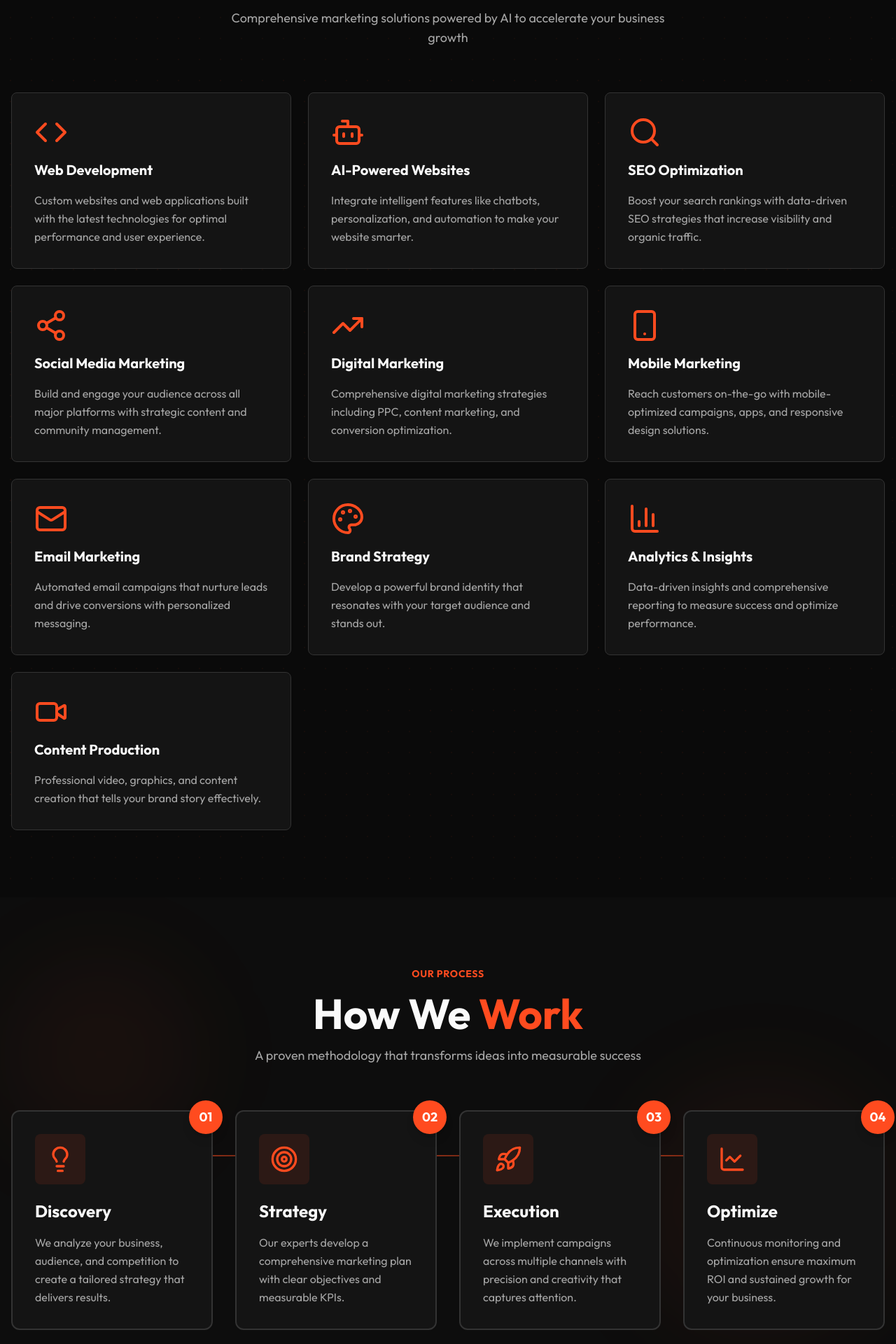
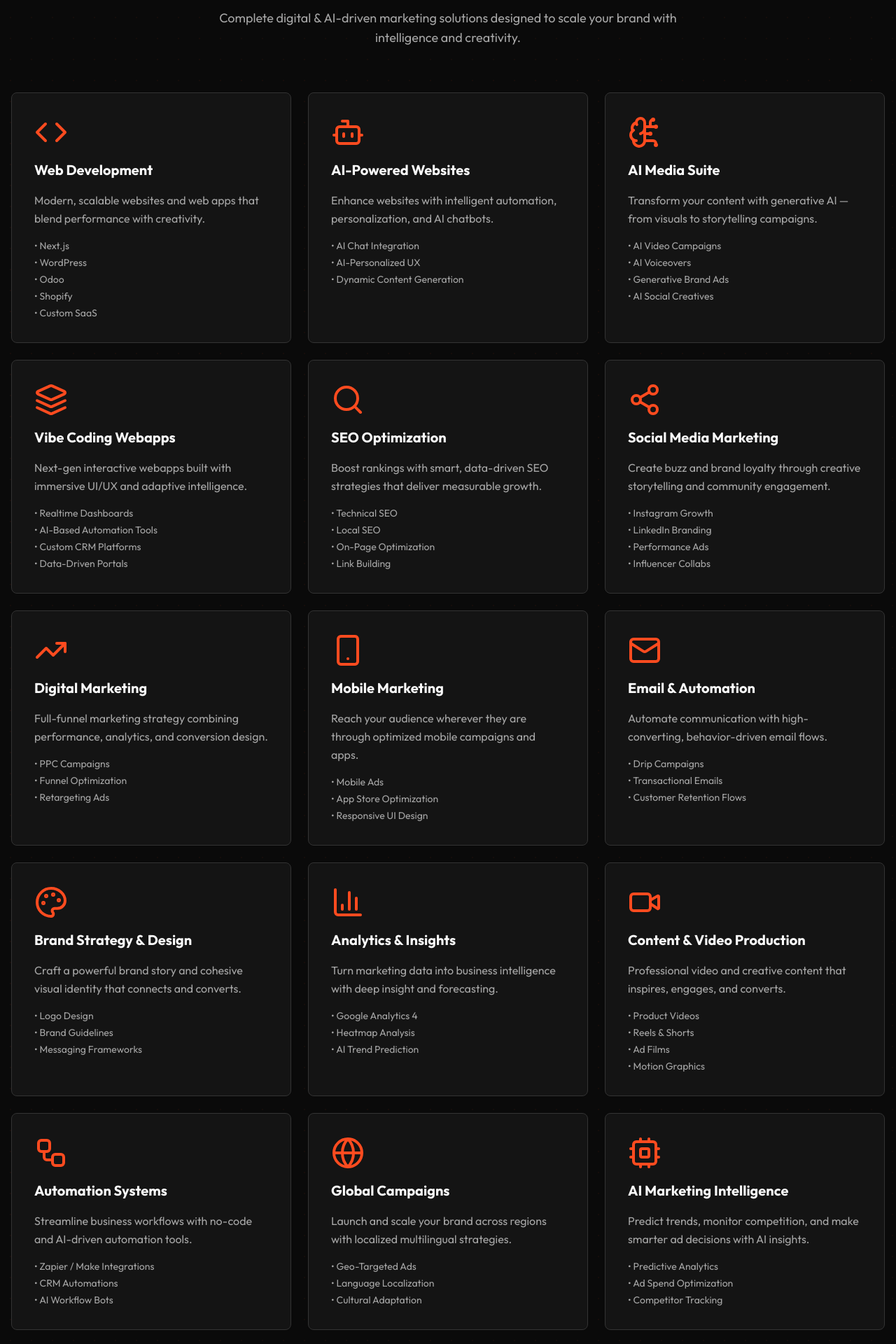
Before and after one commit to revenuxe/revenuxe-js, a React (Vite) app: page / in a window 1280 px wide. Shown: the part 2000-3920 px from the top of the page at 70% size. Built offline with nearby package versions, Linux system fonts and the light colour scheme; the HTML template or start-up script is replaced by a standard one.

Commit message:
Update Services.tsx

```diff
--- a/src/components/Services.tsx
+++ b/src/components/Services.tsx
@@ -1,77 +1,203 @@
-import { Code, Search, Bot, Share2, Smartphone, TrendingUp, Mail, Palette, BarChart3, Video } from "lucide-react";
+import {
+  Code,
+  Search,
+  Bot,
+  Share2,
+  Smartphone,
+  TrendingUp,
+  Mail,
+  Palette,
+  BarChart3,
+  Video,
+  BrainCircuit,
+  Layers,
+  Workflow,
+  Globe,
+  Cpu,
+} from "lucide-react";
 
 const Services = () => {
   const services = [
     {
       icon: <Code className="w-12 h-12" />,
       title: "Web Development",
-      description: "Custom websites and web applications built with the latest technologies for optimal performance and user experience."
+      description:
+        "Modern, scalable websites and web apps that blend performance with creativity.",
+      subservices: ["Next.js", "WordPress", "Odoo", "Shopify", "Custom SaaS"],
     },
     {
       icon: <Bot className="w-12 h-12" />,
       title: "AI-Powered Websites",
-      description: "Integrate intelligent features like chatbots, personalization, and automation to make your website smarter."
+      description:
+        "Enhance websites with intelligent automation, personalization, and AI chatbots.",
+      subservices: [
+        "AI Chat Integration",
+        "AI-Personalized UX",
+        "Dynamic Content Generation",
+      ],
+    },
+    {
+      icon: <BrainCircuit className="w-12 h-12" />,
+      title: "AI Media Suite",
+      description:
+        "Transform your content with generative AI — from visuals to storytelling campaigns.",
+      subservices: [
+        "AI Video Campaigns",
+        "AI Voiceovers",
+        "Generative Brand Ads",
+        "AI Social Creatives",
+      ],
+    },
+    {
+      icon: <Layers className="w-12 h-12" />,
+      title: "Vibe Coding Webapps",
+      description:
+        "Next-gen interactive webapps built with immersive UI/UX and adaptive intelligence.",
+      subservices: [
+        "Realtime Dashboards",
+        "AI-Based Automation Tools",
+        "Custom CRM Platforms",
+        "Data-Driven Portals",
+      ],
     },
     {
       icon: <Search className="w-12 h-12" />,
       title: "SEO Optimization",
-      description: "Boost your search rankings with data-driven SEO strategies that increase visibility and organic traffic."
+      description:
+        "Boost rankings with smart, data-driven SEO strategies that deliver measurable growth.",
+      subservices: [
+        "Technical SEO",
+        "Local SEO",
+        "On-Page Optimization",
+        "Link Building",
+      ],
     },
     {
       icon: <Share2 className="w-12 h-12" />,
       title: "Social Media Marketing",
-      description: "Build and engage your audience across all major platforms with strategic content and community management."
+      description:
+        "Create buzz and brand loyalty through creative storytelling and community engagement.",
+      subservices: [
+        "Instagram Growth",
+        "LinkedIn Branding",
+        "Performance Ads",
+        "Influencer Collabs",
+      ],
     },
     {
       icon: <TrendingUp className="w-12 h-12" />,
       title: "Digital Marketing",
-      description: "Comprehensive digital marketing strategies including PPC, content marketing, and conversion optimization."
+      description:
+        "Full-funnel marketing strategy combining performance, analytics, and conversion design.",
+      subservices: ["PPC Campaigns", "Funnel Optimization", "Retargeting Ads"],
     },
     {
       icon: <Smartphone className="w-12 h-12" />,
       title: "Mobile Marketing",
-      description: "Reach customers on-the-go with mobile-optimized campaigns, apps, and responsive design solutions."
+      description:
+        "Reach your audience wherever they are through optimized mobile campaigns and apps.",
+      subservices: [
+        "Mobile Ads",
+        "App Store Optimization",
+        "Responsive UI Design",
+      ],
     },
     {
       icon: <Mail className="w-12 h-12" />,
-      title: "Email Marketing",
-      description: "Automated email campaigns that nurture leads and drive conversions with personalized messaging."
+      title: "Email & Automation",
+      description:
+        "Automate communication with high-converting, behavior-driven email flows.",
+      subservices: [
+        "Drip Campaigns",
+        "Transactional Emails",
+        "Customer Retention Flows",
+      ],
     },
     {
       icon: <Palette className="w-12 h-12" />,
-      title: "Brand Strategy",
-      description: "Develop a powerful brand identity that resonates with your target audience and stands out."
+      title: "Brand Strategy & Design",
+      description:
+        "Craft a powerful brand story and cohesive visual identity that connects and converts.",
+      subservices: ["Logo Design", "Brand Guidelines", "Messaging Frameworks"],
     },
     {
       icon: <BarChart3 className="w-12 h-12" />,
       title: "Analytics & Insights",
-      description: "Data-driven insights and comprehensive reporting to measure success and optimize performance."
+      description:
+        "Turn marketing data into business intelligence with deep insight and forecasting.",
+      subservices: [
+        "Google Analytics 4",
+        "Heatmap Analysis",
+        "AI Trend Prediction",
+      ],
     },
     {
       icon: <Video className="w-12 h-12" />,
-      title: "Content Production",
-      description: "Professional video, graphics, and content creation that tells your brand story effectively."
-    }
+      title: "Content & Video Production",
+      description:
+        "Professional video and creative content that inspires, engages, and converts.",
+      subservices: ["Product Videos", "Reels & Shorts", "Ad Films", "Motion Graphics"],
+    },
+    {
+      icon: <Workflow className="w-12 h-12" />,
+      title: "Automation Systems",
+      description:
+        "Streamline business workflows with no-code and AI-driven automation tools.",
+      subservices: [
+        "Zapier / Make Integrations",
+        "CRM Automations",
+        "AI Workflow Bots",
+      ],
+    },
+    {
+      icon: <Globe className="w-12 h-12" />,
+      title: "Global Campaigns",
+      description:
+        "Launch and scale your brand across regions with localized multilingual strategies.",
+      subservices: [
+        "Geo-Targeted Ads",
+        "Language Localization",
+        "Cultural Adaptation",
+      ],
+    },
+    {
+      icon: <Cpu className="w-12 h-12" />,
+      title: "AI Marketing Intelligence",
+      description:
+        "Predict trends, monitor competition, and make smarter ad decisions with AI insights.",
+      subservices: [
+        "Predictive Analytics",
+        "Ad Spend Optimization",
+        "Competitor Tracking",
+      ],
+    },
   ];
 
   return (
     <section className="py-24 relative overflow-hidden">
       {/* Background Pattern */}
       <div className="absolute inset-0 opacity-5">
-        <div className="absolute inset-0" style={{
-          backgroundImage: 'radial-gradient(circle, hsl(var(--primary)) 1px, transparent 1px)',
-          backgroundSize: '30px 30px'
-        }} />
+        <div
+          className="absolute inset-0"
+          style={{
+            backgroundImage:
+              "radial-gradient(circle, hsl(var(--primary)) 1px, transparent 1px)",
+            backgroundSize: "30px 30px",
+          }}
+        />
       </div>
 
       <div className="container mx-auto px-4 relative z-10">
         <div className="text-center mb-16 space-y-4">
-          <span className="text-primary text-sm font-bold uppercase tracking-wider">Our Services</span>
+          <span className="text-primary text-sm font-bold uppercase tracking-wider">
+            Our Services
+          </span>
           <h2 className="text-4xl md:text-6xl font-bold">
             What We <span className="text-primary">Offer</span>
           </h2>
           <p className="text-muted-foreground text-lg max-w-2xl mx-auto">
-            Comprehensive marketing solutions powered by AI to accelerate your business growth
+            Complete digital & AI-driven marketing solutions designed to scale
+            your brand with intelligence and creativity.
           </p>
         </div>
 
@@ -82,9 +208,7 @@ const Services = () => {
               className="group relative bg-card border border-border rounded-lg p-8 hover:border-primary/50 transition-all duration-300 hover:shadow-xl hover:shadow-primary/5 animate-fade-in"
               style={{ animationDelay: `${index * 0.1}s` }}
             >
-              {/* Gradient Background on Hover */}
               <div className="absolute inset-0 bg-gradient-to-br from-primary/5 to-transparent opacity-0 group-hover:opacity-100 transition-opacity rounded-lg" />
-
               <div className="relative z-10 space-y-4">
                 <div className="text-primary transform group-hover:scale-110 transition-transform">
                   {service.icon}
@@ -95,9 +219,14 @@ const Services = () => {
                 <p className="text-muted-foreground leading-relaxed">
                   {service.description}
                 </p>
+                {service.subservices && (
+                  <ul className="text-sm text-muted-foreground space-y-1 mt-3">
+                    {service.subservices.map((sub, i) => (
+                      <li key={i}>• {sub}</li>
+                    ))}
+                  </ul>
+                )}
               </div>
-
-              {/* Corner Decoration */}
               <div className="absolute top-0 right-0 w-16 h-16 border-t-2 border-r-2 border-primary/20 rounded-tr-lg opacity-0 group-hover:opacity-100 transition-opacity" />
             </div>
           ))}
```
